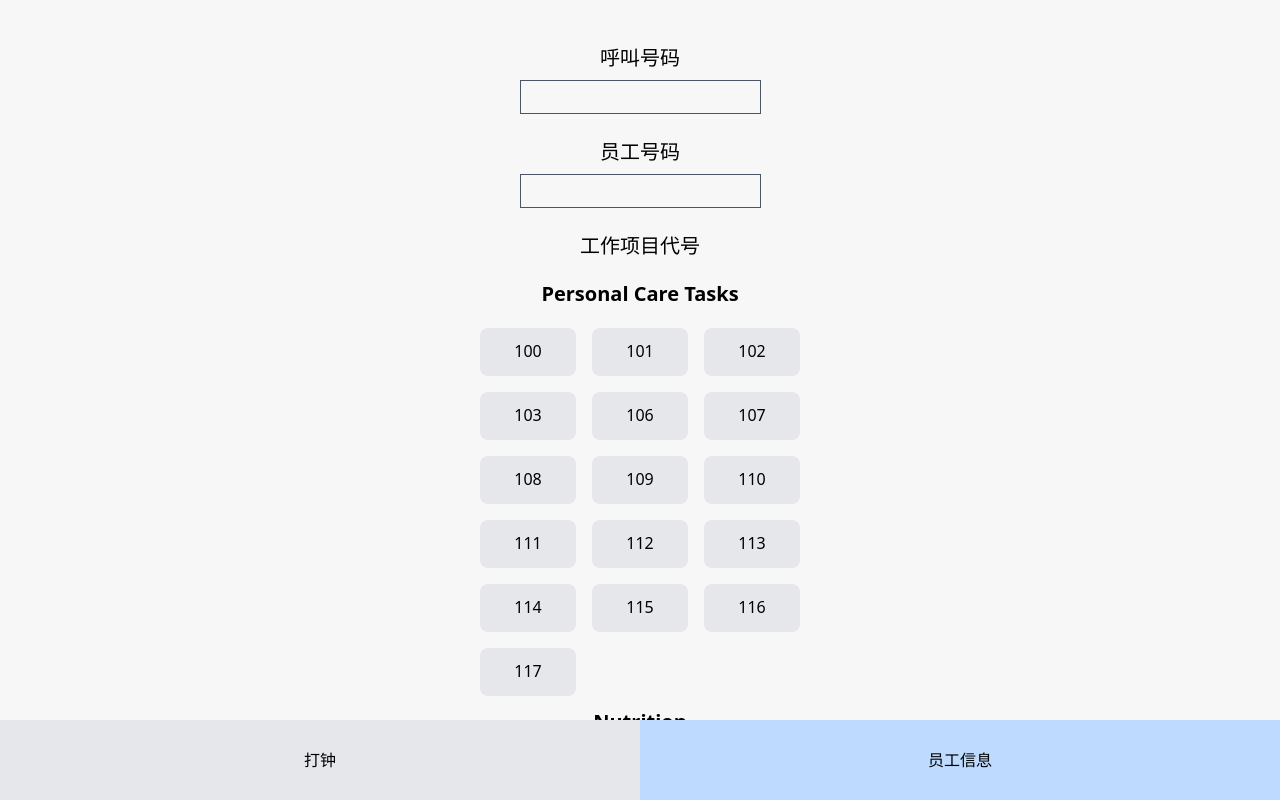
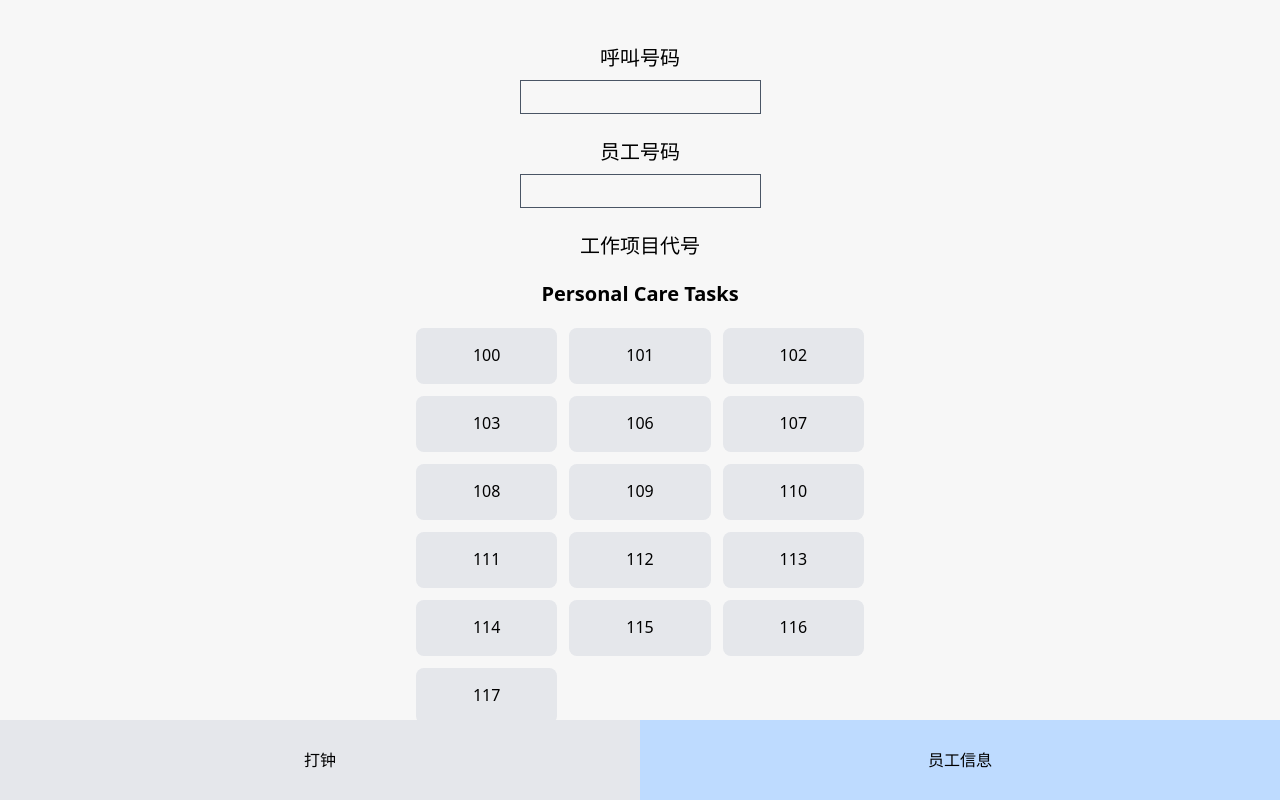
Before and after one commit to Haolinc/Homecare-Clocking-Dial-Uri-Generator, a React (Vite) app in the folder frontend/: page / in a window 1280 px wide. Both pictures are taken after a click on the element "员工信息". Shown: the top 800 px of the page. Built offline with nearby package versions, Linux system fonts and the light colour scheme.

Commit message:
fix button overflow issue

```diff
--- a/frontend/src/App.css
+++ b/frontend/src/App.css
@@ -1,10 +1,17 @@
 @import 'tailwindcss';
 
 #root {
+  width: 100%;
   max-width: 1280px;
   margin: 0 auto;
-  padding: 2rem;
+  padding: 1rem;
   text-align: center;
+}
+
+@media (min-width: 640px) {
+  #root {
+    padding: 2rem;
+  }
 }
 
 .logo {
--- a/frontend/src/components/user-input/WorkInfo.jsx
+++ b/frontend/src/components/user-input/WorkInfo.jsx
@@ -16,7 +16,7 @@ export default function WorkInfo({workNumber, setWorkNum}){
     }
 
     function WorkNumButton({text, isSelected = false}){
-        const baseClassName = 'h-12 w-24 text-2xl text-center p3'
+        const baseClassName = 'h-14 w-full text-2xl text-center'
         const className = isSelected ? baseClassName + ' bg-blue-400 text-white': baseClassName + ' bg-gray-200'
         return (
             <button
@@ -36,7 +36,7 @@ export default function WorkInfo({workNumber, setWorkNum}){
                             <div className='p-3'>
                                 <LabelText text={workNumInfo.name}/>
                             </div>
-                            <div className='w-full grid grid-cols-3 gap-4'>
+                            <div className='w-full max-w-md mx-auto grid grid-cols-3 gap-3'>
                                 {
                                     workNumInfo.numbers.map(number =>
                                         <WorkNumButton key={number} text={number} isSelected={workNumberArr.includes(number)}/>
```
